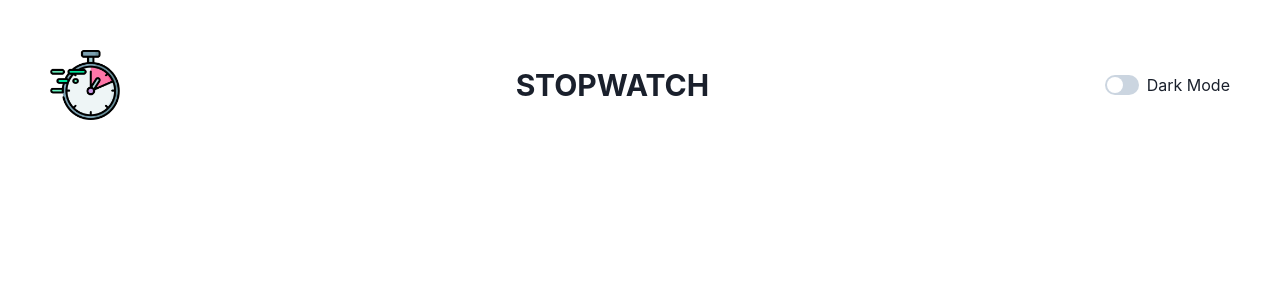
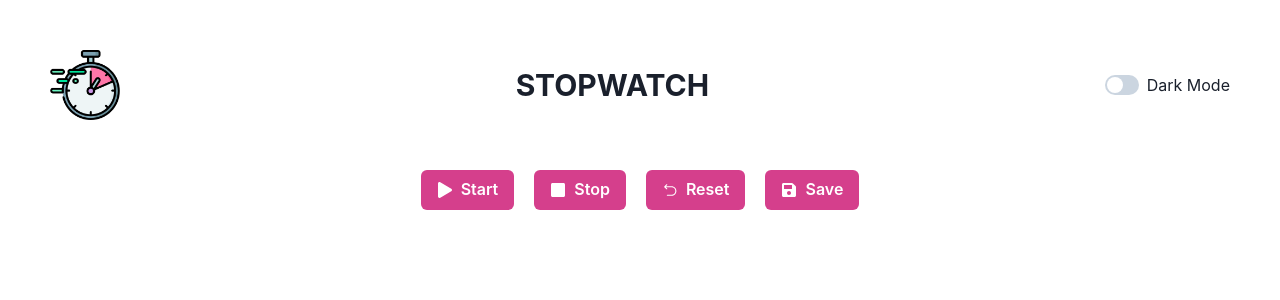
Before and after one commit to fishbulle/stopwatch-react, a React (Vite) app: page / in a window 1280 px wide. Shown: the top 300 px of the page. Built offline with nearby package versions, Linux system fonts and the light colour scheme.

Commit message:
buttons och useTimer custom hook klart

```diff
--- a/src/App.tsx
+++ b/src/App.tsx
@@ -1,5 +1,6 @@
 import { Grid, GridItem } from '@chakra-ui/react'
 import NavBar from './components/NavBar'
+import Buttons from './components/Buttons'
 
 function App() {
 
@@ -12,6 +13,9 @@ function App() {
           <NavBar />
         </GridItem>
         <GridItem area="main">
+          {/* tidtagaruret */}
+          <Buttons />
+          {/* lista sparade tider */}
         </GridItem>
       </Grid>
     </>
--- /dev/null
+++ b/src/components/Buttons.tsx
@@ -0,0 +1,29 @@
+import { Button, Stack } from '@chakra-ui/react'
+import { FaPlay, FaStop, FaSave } from 'react-icons/fa'
+import { RxReset } from 'react-icons/rx'
+import useTimer from '../hooks/useTimer'
+
+const Stopwatch = () => {
+    const { handleStart, handleReset, handleStop, handleSave } = useTimer(0)
+
+    return (
+        <>
+            <Stack direction='row' spacing={5} justifyContent="center">
+                <Button onClick={handleStart} leftIcon={<FaPlay />} colorScheme='pink' variant='solid'>
+                    Start
+                </Button>
+                <Button onClick={handleStop} leftIcon={<FaStop />} colorScheme='pink' variant='solid'>
+                    Stop
+                </Button>
+                <Button onClick={handleReset} leftIcon={<RxReset />} colorScheme='pink' variant='solid'>
+                    Reset
+                </Button>
+                <Button onClick={handleSave} leftIcon={<FaSave />} colorScheme='pink' variant='solid'>
+                    Save
+                </Button>
+            </Stack>
+        </>
+    )
+}
+
+export default Stopwatch
--- /dev/null
+++ b/src/hooks/useTimer.ts
@@ -0,0 +1,35 @@
+import { useState, useRef } from 'react'
+
+const useTimer = (startValue = 0) => {
+    const [timer, setTimer] = useState(startValue)
+    const [isRunning, setIsRunning] = useState(false)
+    const countRef = useRef(0)
+
+    const handleStart = () => {
+        setIsRunning(true)
+        countRef.current = setInterval(() => {
+            setTimer((timer) => timer + 1)
+        }, 1000)
+    }
+
+    const handleReset = () => {
+        clearInterval(countRef.current)
+        setIsRunning(false)
+        setTimer(0)
+    }
+
+    const handleStop = () => {
+        setIsRunning(false)
+    }
+
+    const handleSave = () => {
+        // nånting fetch saveTime
+        setIsRunning(false)
+        clearInterval(countRef.current)
+        setTimer(0)
+    }
+
+    return { timer, isRunning, handleStart, handleReset, handleStop, handleSave }
+}
+
+export default useTimer
```
Also changed, not shown: src/components/Stopwatch.tsx (deleted, +0 -52 lines).
